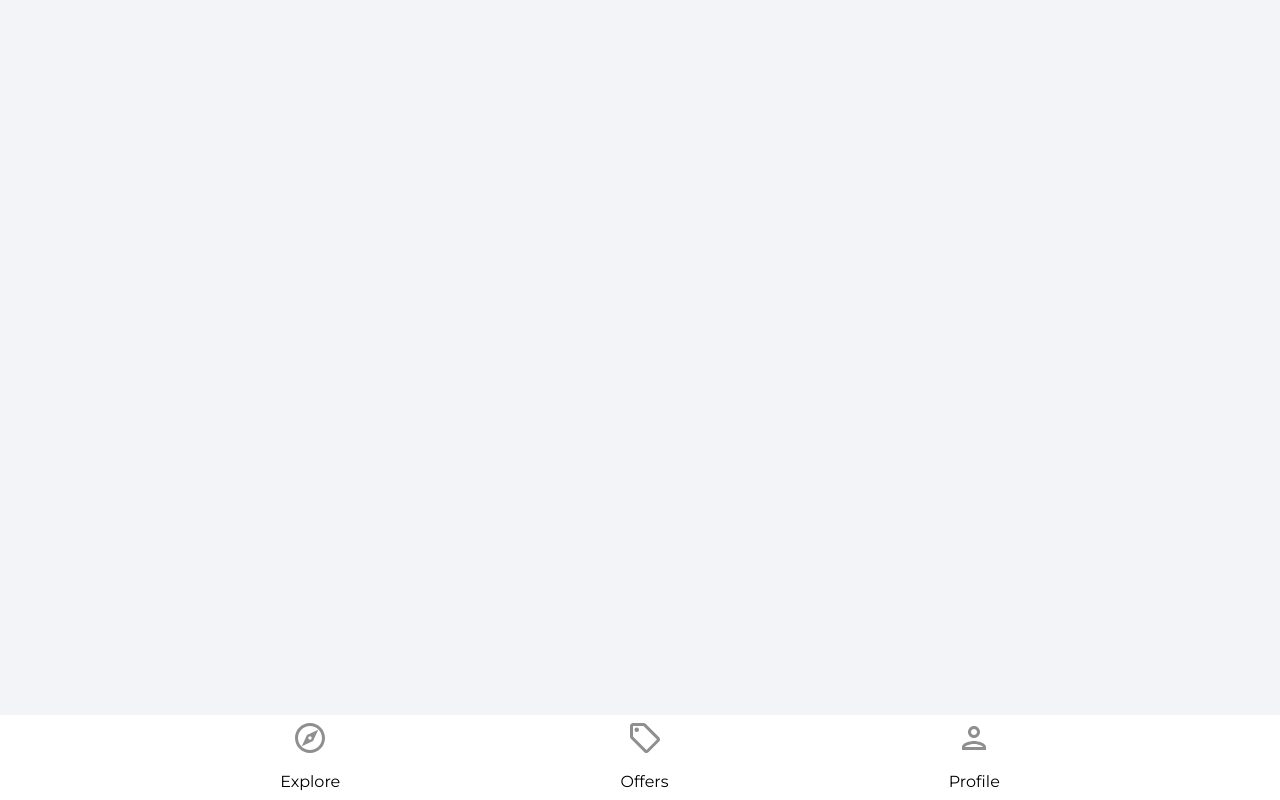
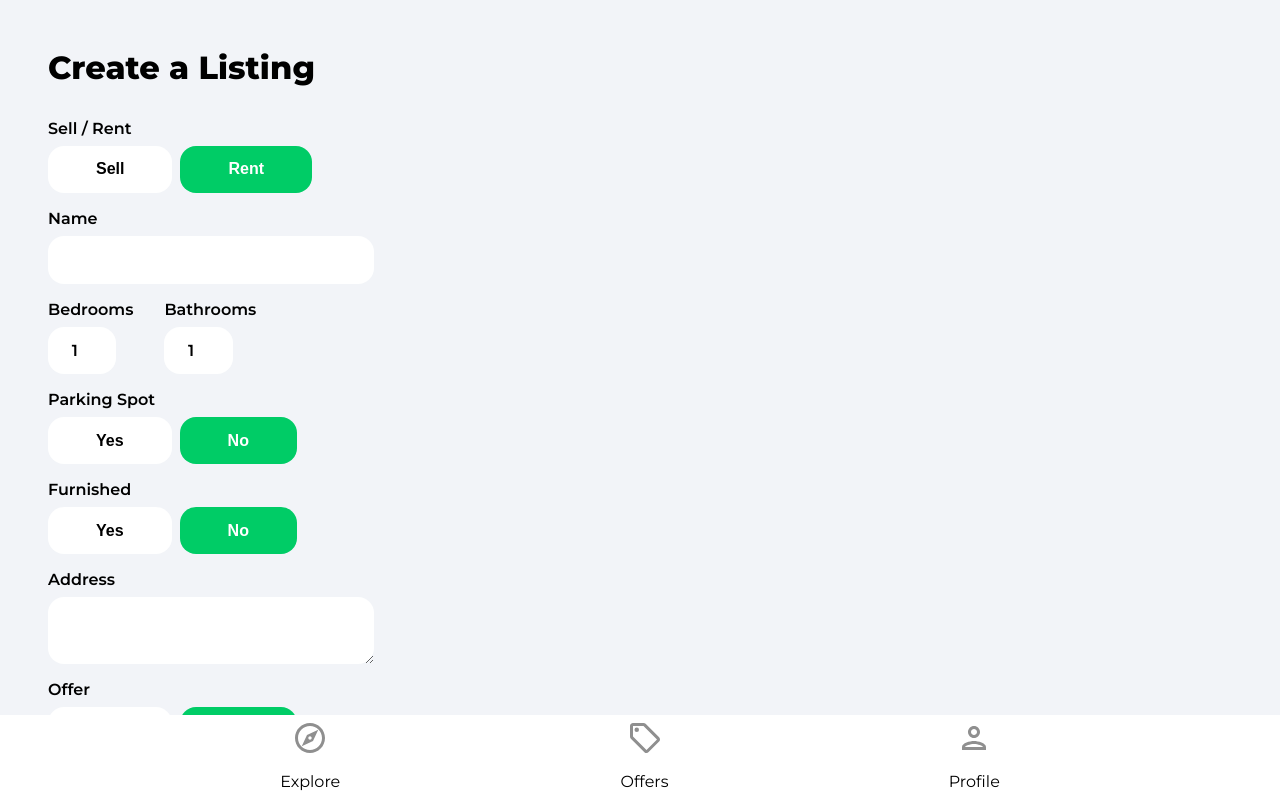
Before and after one commit to isaac-maitho/House-Marketplace, a React (Create React App) app: page /create-listing in a window 1280 px wide. Shown: the top 800 px of the page. Built offline with nearby package versions, Linux system fonts and the light colour scheme; no server answers; sample sign-in values are in the browser's storage.

Commit message:
Added Create Listings Form

```diff
--- a/src/App.js
+++ b/src/App.js
@@ -10,6 +10,7 @@ import Profile from './pages/Profile'
 import SignIn from './pages/SignIn'
 import SignUp from './pages/SignUp'
 import ForgotPassword from './pages/ForgotPassword'
+import CreateListing from "./pages/CreateListing";
 function App() {
   return (
     <>
@@ -24,6 +25,7 @@ function App() {
         <Route path="/sign-in" element= {<SignIn/>} />
         <Route path="/sign-up" element= {<SignUp/>} />
         <Route path="/forgot-password" element= {<ForgotPassword/>} />
+        <Route path="/create-listing" element= {<CreateListing/>} />
       </Routes>
       <Navbar />
     </Router>
--- /dev/null
+++ b/src/pages/CreateListing.jsx
@@ -0,0 +1,307 @@
+import { useState, useEffect, useRef } from 'react'
+import { useNavigate } from 'react-router-dom'
+import { getAuth, onAuthStateChanged } from 'firebase/auth'
+import Spinner from '../components/Spinner'
+
+function CreateListing() {
+
+  const [ geolocationEnabled, setGeolocationEnabled ] = useState(true)
+  const [ loading, setLoading ] = useState(false)
+  const [ formData, setFormData ] = useState({
+    type: 'rent',
+    name: '',
+    bedrooms: 1,
+    bathrooms: 1,
+    parking: false,
+    furnished: false,
+    address: '',
+    offer: false,
+    regularPrice: 0,
+    discountedPrice: 0,
+    images: {},
+    longitude: 0,
+    latitude: 0
+  })
+
+  const {
+        type,
+        name,
+        bedrooms,
+        bathrooms,
+        parking,
+        furnished,
+        address,
+        offer,
+        regularPrice,
+        discountedPrice,
+        images,
+        longitude,
+        latitude} = formData
+
+  const auth = getAuth()
+  const navigate = useNavigate()
+  const isMounted = useRef(true)
+
+  useEffect(() => {
+    if(isMounted){
+      onAuthStateChanged(auth, (user) =>{
+        if(user){
+          setFormData({...formData, userRef: user.uid})
+        }else{
+          navigate('/sign-in')
+        }
+      })
+    }
+    return () =>{
+      isMounted.current = false
+    }
+    // eslint-disable-next-line react-hooks/exhaustive-deps
+  },[isMounted])
+
+  const onSubmit = (e) =>{
+    e.preventDefault()
+  }
+  const onMutate = (e) =>{
+    let boolean = null
+
+    if(e.target.value === 'true'){
+      boolean = true
+    }
+    if(e.target.value === 'false'){
+      boolean = false
+    }
+    //Files
+    if(e.target.files){
+      setFormData((prevState) =>({
+        ...prevState,
+        images: e.target.files
+      }))
+    }
+    //Texts/Booleans/Numbers
+    if(!e.target.files){
+      setFormData((prevState) =>({
+        ...prevState,
+        [e.target.id]: boolean ?? e.target.value,
+      }))
+    }
+  }
+
+  if(loading){
+    return <Spinner />
+  }
+  return (
+    <div className='profile'>
+      <header>
+        <p className="pageHeader">Create a Listing</p>
+      </header>
+      <main>
+        <form onSubmit={onSubmit}>
+          <label className="formLabel">Sell / Rent</label>
+          <div className="formButtons">
+            <button
+                type='button'
+                className={type === 'sale' ? 'formButtonActive' : 'formButton'}
+                id='type'
+                value='sale'
+                onClick={onMutate}>
+              Sell
+            </button>
+            <button
+                type='button'
+                className={type === 'rent' ? 'formButtonActive' : 'formButton'}
+                id='type'
+                value='rent'
+                onClick={onMutate}>
+              Rent
+            </button>
+          </div>
+          <label className="formLabel">Name</label>
+          <input
+             type="text"
+             className="formInputName"
+             id='name'
+             value={name}
+             onChange={onMutate}
+             maxLength= '32'
+             minLength= '10'
+             required
+             />
+          <div className="formRooms flex">
+            <div>
+              <label className="formLabel">Bedrooms</label>
+              <input
+                type="number"
+                className="formInputSmall"
+                id='bedrooms'
+                value={bedrooms}
+                onChange={onMutate}
+                max= '50'
+                min= '1'
+                required
+             />
+            </div>
+            <div>
+            <label className="formLabel">Bathrooms</label>
+              <input
+                type="number"
+                className="formInputSmall"
+                id='bathrooms'
+                value={bathrooms}
+                onChange={onMutate}
+                max= '50'
+                min= '1'
+                required
+             />
+            </div>
+          </div>
+          <label className="formLabel">Parking Spot</label>
+          <div className="formButtons">
+              <button
+                type="button"
+                className={parking ? 'formButtonActive' : 'formButton'}
+                id='parking'
+                value={true}
+                onClick={onMutate}
+                max= '50'
+                min= '1'
+                required>
+                Yes
+             </button>
+             <button
+                type="button"
+                className={!parking && parking !==null ? 'formButtonActive' : 'formButton'}
+                id='parking'
+                value={false}
+                onClick={onMutate}
+                max= '50'
+                min= '1'
+                required>
+                No
+             </button>
+          </div>
+          <label className="formLabel">Furnished</label>
+          <div className="formButtons">
+              <button
+                type="button"
+                className={furnished ? 'formButtonActive' : 'formButton'}
+                id='furnished'
+                value={true}
+                onClick={onMutate}>
+                Yes
+             </button>
+             <button
+                type="button"
+                className={!furnished && furnished !==null ? 'formButtonActive' : 'formButton'}
+                id='furnished'
+                value={false}
+                onClick={onMutate}
+                >
+                No
+             </button>
+           </div>
+           <label className="formLabel">Address</label>
+              <textarea
+                type="text"
+                className="formInputAddress"
+                id='address'
+                value={address}
+                onClick={onMutate}
+                required
+             />
+             {!geolocationEnabled && (
+              <div className="formLatLng flex">
+                <div>
+                  <label className="formLabel">Latitude</label>
+                  <input
+                     type="number"
+                     className="formInputSmall"
+                     id='latitude'
+                     value={latitude}
+                     onClick={onMutate}
+                     required />
+                </div>
+                <div>
+                  <label className="formLabel">Longitude</label>
+                  <input
+                     type="number"
+                     className="formInputSmall"
+                     id='longitude'
+                     value={longitude}
+                     onClick={onMutate}
+                     required />
+                </div>
+              </div>
+             )}
+          <label className="formLabel">Offer</label>
+          <div className="formButtons">
+              <button
+                type="button"
+                className={offer ? 'formButtonActive' : 'formButton'}
+                id='offer'
+                value={true}
+                onClick={onMutate}>
+                Yes
+             </button>
+             <button
+                type="button"
+                className={!offer && offer !==null ? 'formButtonActive' : 'formButton'}
+                id='offer'
+                value={false}
+                onClick={onMutate}
+                >
+                No
+             </button>
+          </div>
+          <label className="formLabel">Regular Price</label>
+          <div className="formPriceDiv">
+          <input
+             type="number"
+             className="formInputSmall"
+             id='regularPrice'
+             value={regularPrice}
+             onChange={onMutate}
+             maxLength= '7500000'
+             minLength= '50'
+             required
+             />
+             {type === 'rent' && (
+              <p className='formPriceText'>$ / month</p>
+             )}
+          </div>
+
+        {offer && (
+          <>
+          <label className="formLabel">Discounted Price</label>
+            <input
+             type="number"
+             className="formInputSmall"
+             id='discountedPrice'
+             value={discountedPrice}
+             onChange={onMutate}
+             maxLength= '7500000'
+             minLength= '50'
+             required={offer}
+             />
+            </>
+          )}
+
+          <label className="formLabel">Images</label>
+          <p className="imagesInfo">The first image will be the cover (max 6).</p>
+          <input
+             type="file"
+             className="formInputFile"
+             id='images'
+             onChange={onMutate}
+             max='6'
+             accept='.jpg,.png,.jpeg'
+             multiple
+             required
+             />
+            <button type='submit' className="primaryButton createListingButton">Create Listing</button>
+        </form>
+      </main>
+    </div>
+  )
+}
+
+export default CreateListing
--- a/src/pages/Profile.jsx
+++ b/src/pages/Profile.jsx
@@ -2,8 +2,10 @@ import { useState } from 'react'
 import { getAuth, updateProfile } from 'firebase/auth'
 import { doc, updateDoc } from 'firebase/firestore'
 import { db } from '../firebase.config'
-import { useNavigate } from 'react-router-dom'
+import { Link, useNavigate } from 'react-router-dom'
 import { toast } from 'react-toastify'
+import arrowRight from '../assets/svg/keyboardArrowRightIcon.svg'
+import homeIcon from '../assets/svg/homeIcon.svg'
 
 function Profile() {
   const auth = getAuth()
@@ -81,6 +83,12 @@ function Profile() {
             />
         </form>
       </div>
+
+      <Link to='/create-listing' className='createListing'>
+        <img src={homeIcon} alt="home" />
+        <p>Sell or Rent your home</p>
+        <img src={arrowRight} alt="arrow right" />
+      </Link>
     </main>
   </div>
 
```
